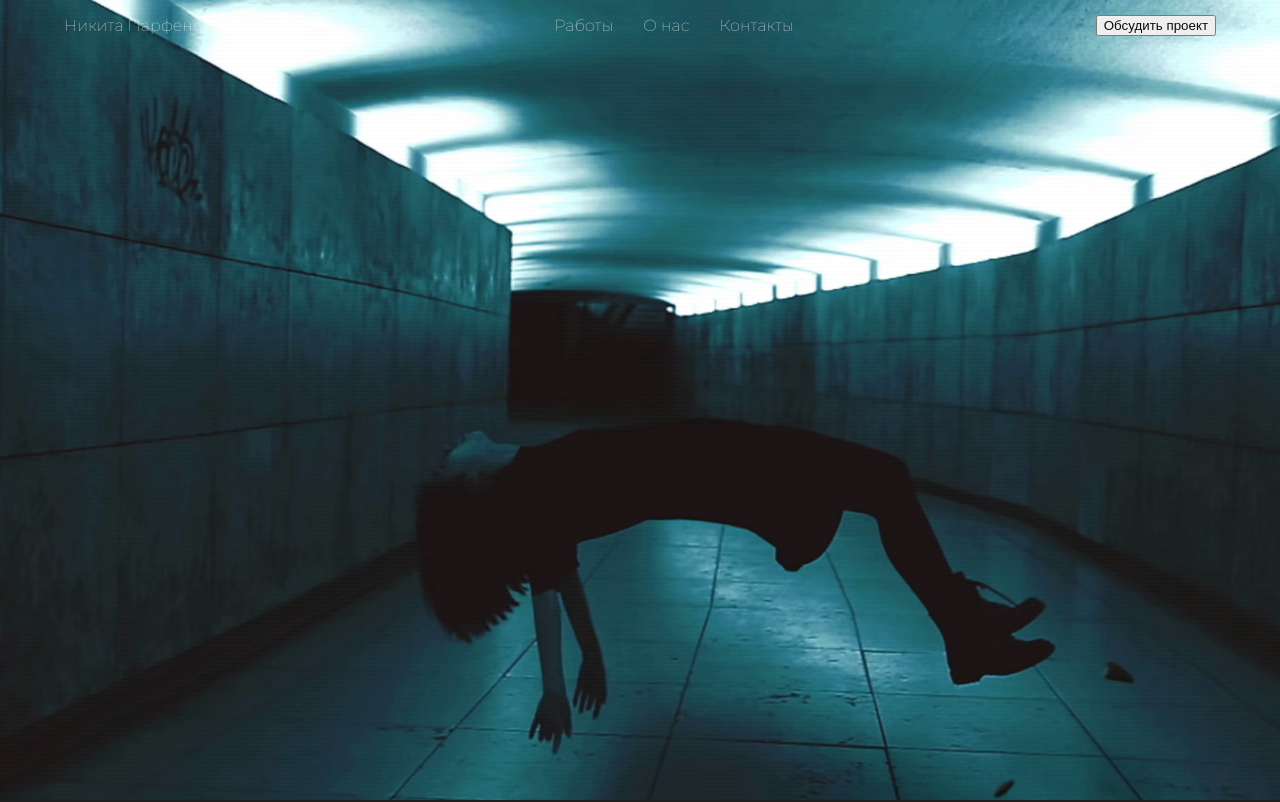
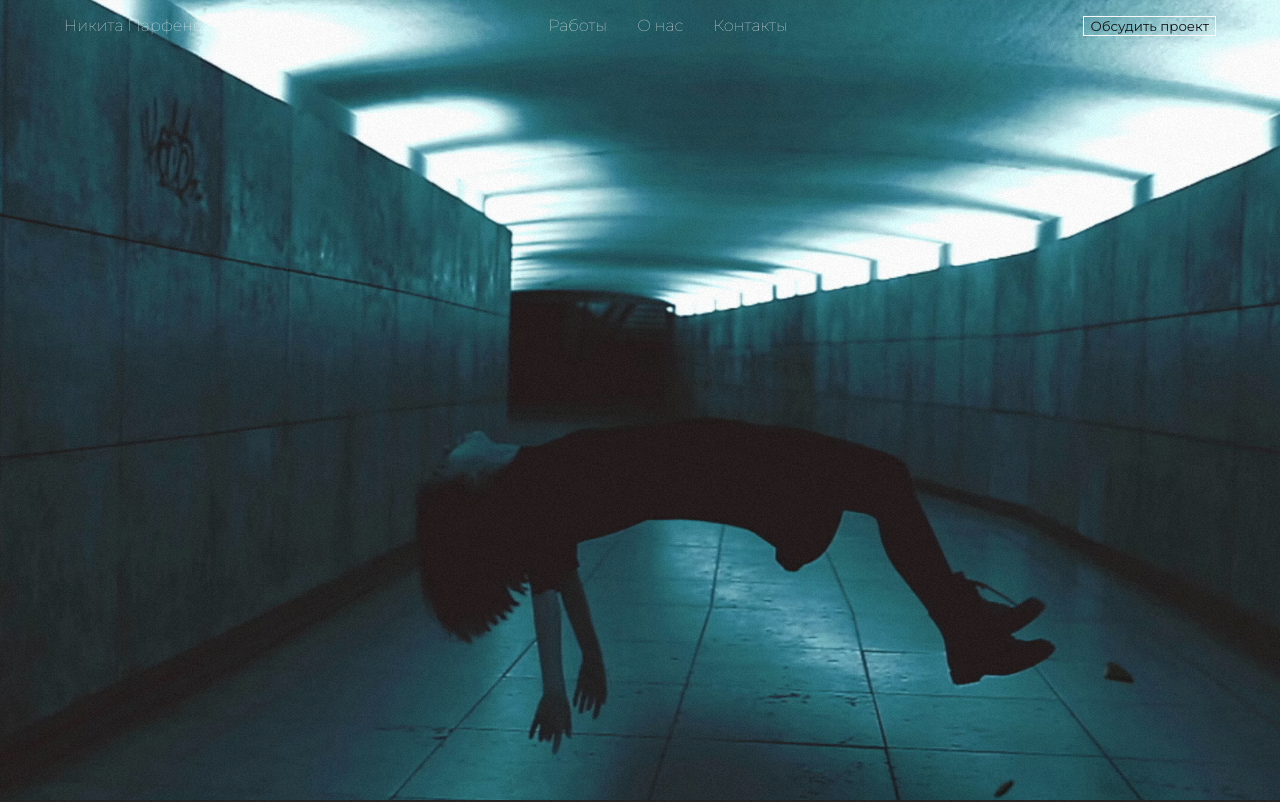
Before and after one commit to Sverkhchelovek92/Filament-Web, a React (Create React App) app: page / in a window 1280 px wide. Shown: the top 802 px of the page. Built offline with nearby package versions, Linux system fonts and the light colour scheme.

Commit message:
some noise

```diff
--- a/src/App.css
+++ b/src/App.css
@@ -8,9 +8,8 @@
 }
 
 body {
-  background: linear-gradient(transparent 50%, rgba(0, 0, 0, 0.1) 50%);
-  background-size: 4px 4px;
-  opacity: 0.95;
+  background: url(/public/img/noise-texture.png);
+  opacity: 0.9;
 }
 
 .header {
@@ -53,6 +52,13 @@ body {
   text-align: right;
 }
 
+.header-btn {
+  background-color: transparent;
+  border: 1px solid white;
+  font-family: 'Montserrat', sans-serif;
+  cursor: pointer;
+}
+
 .infoblock {
   margin-top: 160px;
 }
--- a/src/components/Menu.js
+++ b/src/components/Menu.js
@@ -16,7 +16,7 @@ function Menu() {
             </ul>
           </div>
           <div className="header-menu-right">
-            <button>Обсудить проект</button>
+            <button className="header-btn">Обсудить проект</button>
           </div>
         </div>
       </div>
```
Also changed, not shown: src/data/VideoData.js (added, +20 -0 lines), public/img/noise-texture.png (added).
